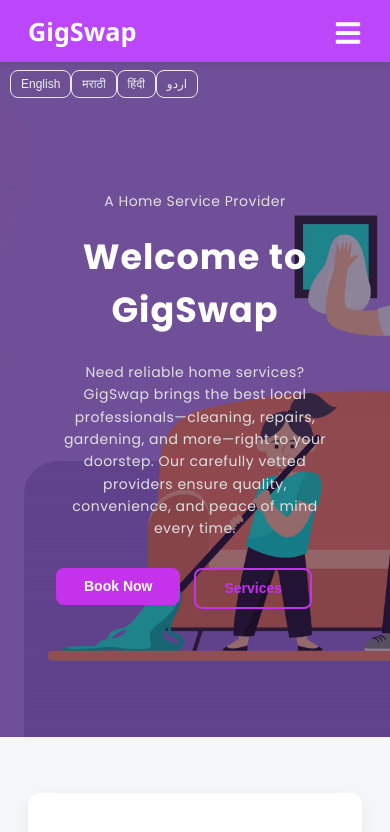
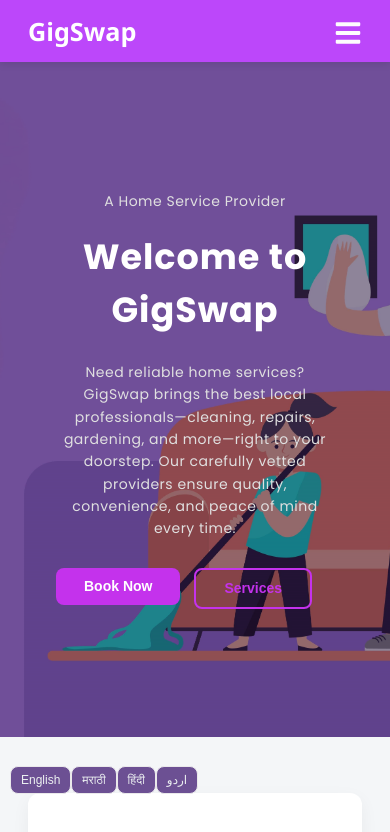
Before and after one commit to MohammadParvez7/GigSwap-hsp, a React (Vite) app in the folder client/: page / in a window 390 px wide. Shown: the top 832 px of the page. Built offline with nearby package versions, Linux system fonts and the light colour scheme; no server answers.

Commit message:
buttons arrangement

```diff
--- a/client/src/components/GoogleTranslate.css
+++ b/client/src/components/GoogleTranslate.css
@@ -6,7 +6,7 @@
   position: fixed;
 
   /* Adjust this value to place the buttons higher, e.g., 20px from the top */
-  top: 100px;
+  top: 120px;
   left: 20px;
 
   z-index: 9999;
@@ -55,8 +55,8 @@
     align-items: flex-start; /* Aligns buttons to the left */
 
     /* Moves the buttons to the bottom of the screen */
-    top: 70px;
-    /* bottom: 50px; */
+    top: auto;
+    bottom: 50px; /* Adjust this value to raise or lower the buttons */
     left: 10px;
     gap: 5px; /* Reduce space between buttons on mobile */
   }
```
